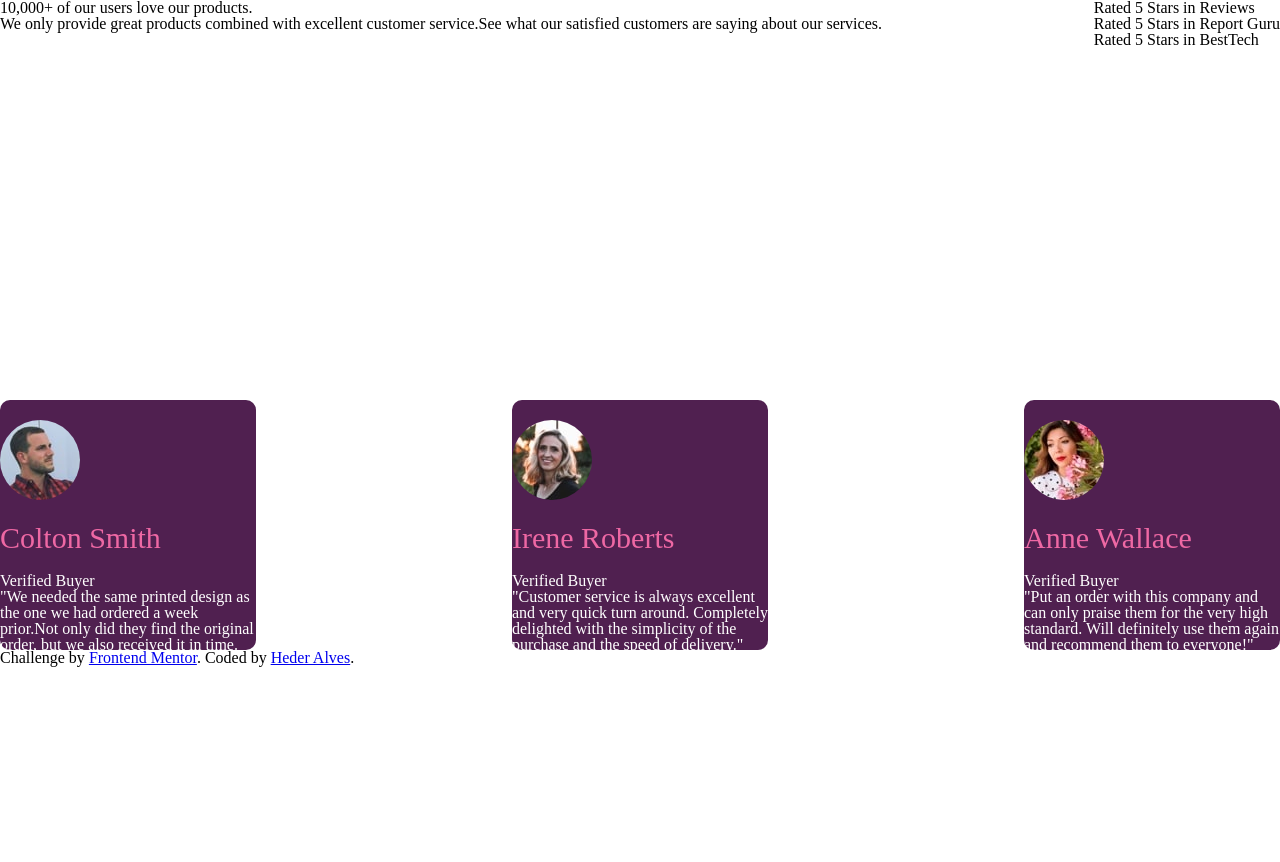
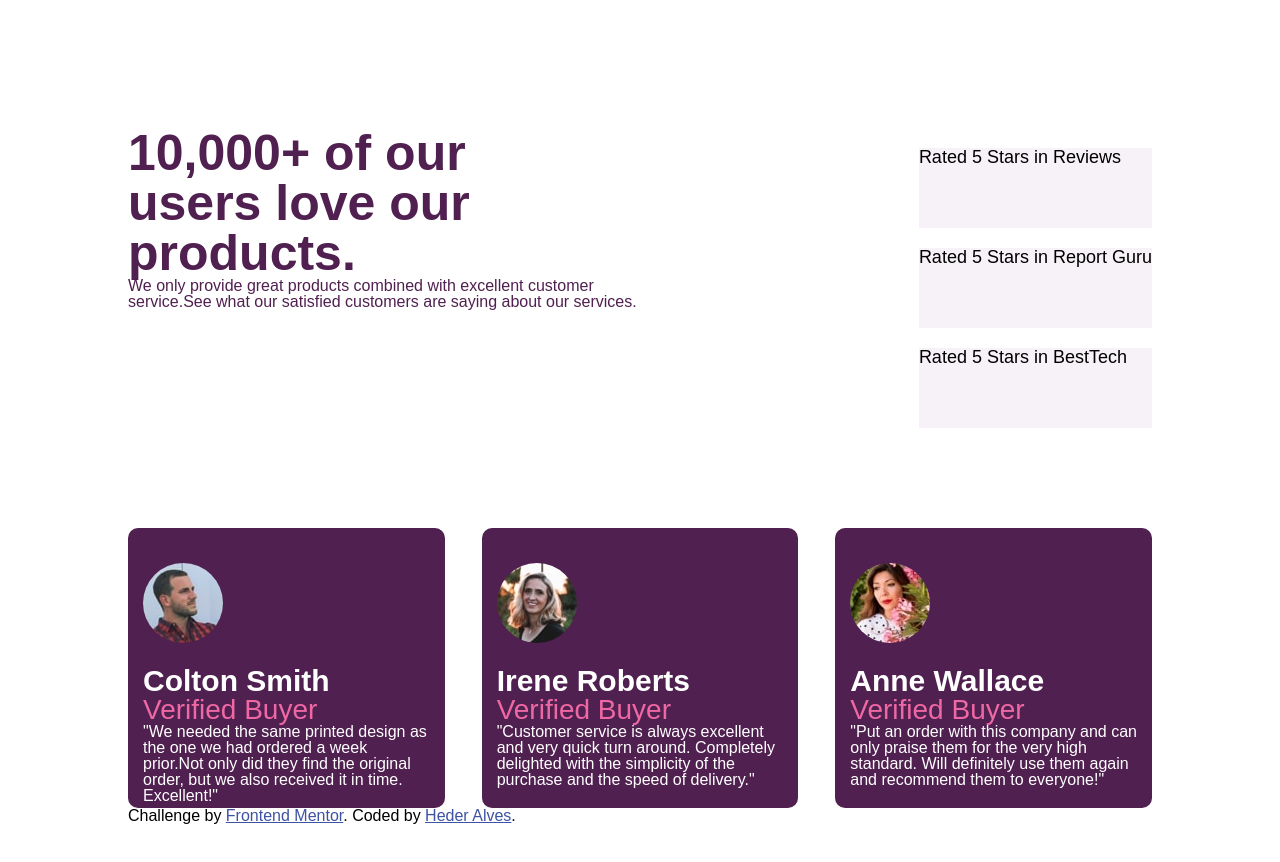
Before and after one commit to HederAlves/Social-section-master, a plain HTML site: page index.html in a window 1280 px wide. Before the commit the page ends 800 px from the top, so only its background shows below. Drawn offline with Linux system fonts and the light colour scheme.

Commit message:
Update style.css
Atualizando css

```diff
--- a/style.css
+++ b/style.css
@@ -1,14 +1,36 @@
+body {
+  font-family: sans-serif;
+  padding: 10%;
+}
+
 .cabecalhoLadoEsquerdo{
   box-sizing: border-box;
+  width: 50%;
+  color: hsl(300, 43%, 22%);
+}
 
+h1 {
+  font-weight: 600;
+  font-size: 50px;
+  width: 80%;
+}
+
+h2 {
+  font-size: 18px;
+  width: 100%;
+  height: 80px;
+  margin: 20px 0px 0px 0px;
+  box-sizing: border-box;
+  background: hsl(300, 24%, 96%);
 }
 
 li {
   color: white;
-  width: 20%;
+  width: 28%;
   background: hsl(300, 43%, 22%);
   border-radius: 10px;
   height: 250px;
+  padding: 15px;
 }
 
 img {
@@ -16,7 +38,28 @@ img {
   margin-top: 20px;}
 
 .titulosConteudoPrincipal {
+  font-weight: bold;
   font-size: 30px;
+  margin: 20px 0px 0px 0px;
+}
+
+.subTitulosConteudoPrincipal {
+  font-size: 28px;
   color: hsl(333, 80%, 67%);
-  margin: 20px 0px;
+
 }
+
+
+
+
+
+
+
+
+
+
+
+
+.attribution a {
+  color: hsl(228, 45%, 44%);
+}
```
